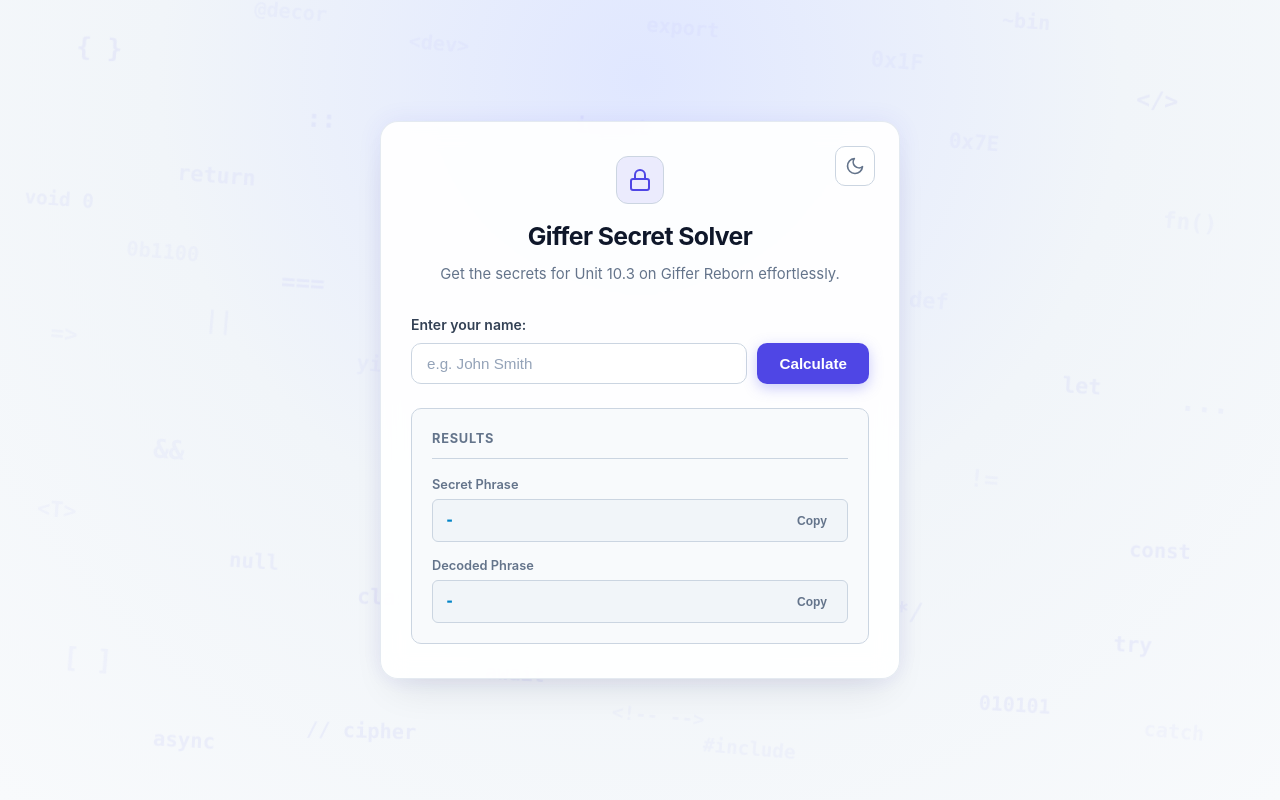
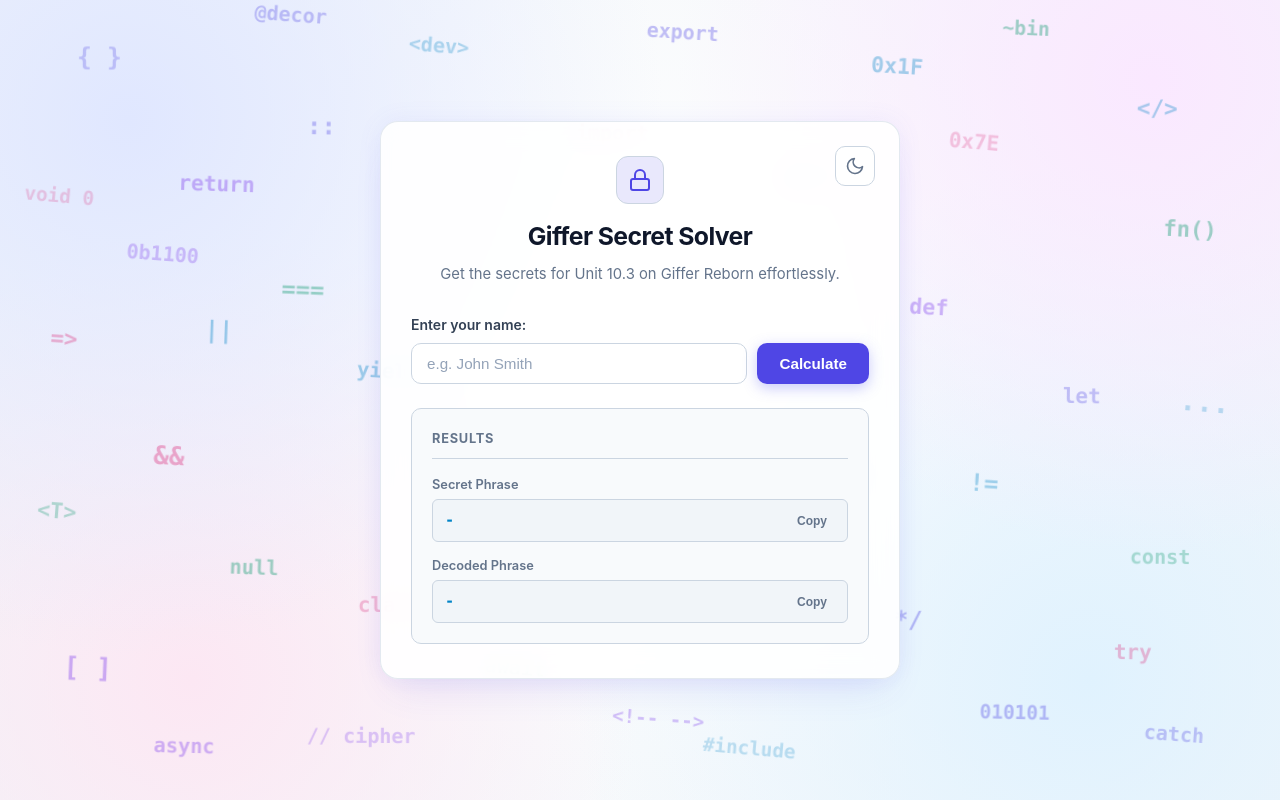
Before and after one commit to Devy4304/GifferSecretSolver, a plain HTML site: page index.html in a window 1280 px wide. Both pictures are taken after a click on the button "Switch to light mode". Drawn offline with Linux system fonts and the light colour scheme.

Commit message:
Enhance light mode styling

```diff
--- a/style.css
+++ b/style.css
@@ -26,11 +26,15 @@
 [data-theme="light"] {
     --primary: #4f46e5;
     --primary-hover: #4338ca;
-    --primary-light: rgba(79, 70, 229, 0.1);
+    --primary-light: rgba(79, 70, 229, 0.12);
     --bg-base: #f8fafc;
-    --bg-gradient: radial-gradient(circle at 50% 10%, #e0e7ff 0%, #f1f5f9 50%, #f8fafc 100%);
-    --card-bg: rgba(255, 255, 255, 0.92);
-    --card-border: rgba(226, 232, 240, 0.9);
+    --bg-gradient: radial-gradient(circle at 10% 15%, #e0e7ff 0%, transparent 40%),
+                   radial-gradient(circle at 90% 10%, #fae8ff 0%, transparent 35%),
+                   radial-gradient(circle at 85% 85%, #e0f2fe 0%, transparent 40%),
+                   radial-gradient(circle at 15% 85%, #fce7f3 0%, transparent 35%),
+                   radial-gradient(circle at 50% 45%, #ffffff 0%, #f1f5f9 100%);
+    --card-bg: rgba(255, 255, 255, 0.90);
+    --card-border: rgba(226, 232, 240, 0.95);
     --text-main: #0f172a;
     --text-muted: #64748b;
     --label-color: #334155;
@@ -41,8 +45,8 @@
     --result-bg: #f8fafc;
     --result-box-bg: #f1f5f9;
     --result-val: #0284c7;
-    --code-symbol-color: #6366f1;
-    --shadow: 0 20px 40px -15px rgba(15, 23, 42, 0.12), 0 0 25px rgba(79, 70, 229, 0.08);
+    --code-symbol-color: #4f46e5;
+    --shadow: 0 20px 40px -15px rgba(79, 70, 229, 0.14), 0 0 25px rgba(99, 102, 241, 0.08);
 }
 
 * {
@@ -85,6 +89,31 @@ body {
     opacity: 0.06;
     user-select: none;
     animation: floatSymbol ease-in-out infinite alternate;
+}
+
+/* Light mode enhanced symbol contrast and colorful syntax accents */
+[data-theme="light"] .code-symbol {
+    animation-name: floatSymbolLight;
+}
+
+[data-theme="light"] .code-symbol:nth-child(5n+1) {
+    color: #4f46e5;
+}
+
+[data-theme="light"] .code-symbol:nth-child(5n+2) {
+    color: #0284c7;
+}
+
+[data-theme="light"] .code-symbol:nth-child(5n+3) {
+    color: #7c3aed;
+}
+
+[data-theme="light"] .code-symbol:nth-child(5n+4) {
+    color: #059669;
+}
+
+[data-theme="light"] .code-symbol:nth-child(5n+5) {
+    color: #db2777;
 }
 
 /* Dense distributed background symbol coordinates and sizing */
@@ -140,6 +169,20 @@ body {
     100% {
         transform: translateY(-18px) rotate(5deg) scale(1.05);
         opacity: 0.04;
+    }
+}
+
+@keyframes floatSymbolLight {
+    0% {
+        transform: translateY(0px) rotate(0deg) scale(1);
+        opacity: 0.22;
+    }
+    50% {
+        opacity: 0.38;
+    }
+    100% {
+        transform: translateY(-18px) rotate(5deg) scale(1.05);
+        opacity: 0.22;
     }
 }
 
```
